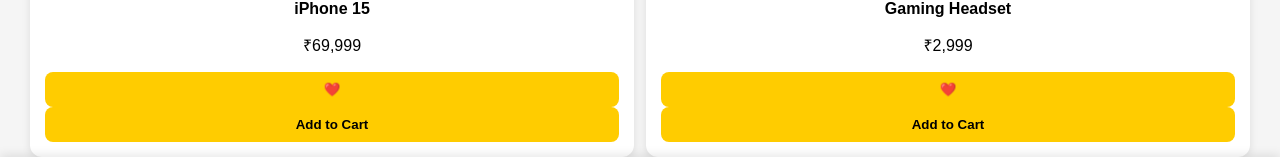
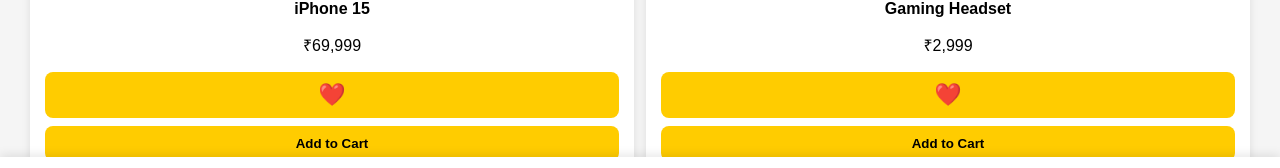
Before and after one commit to singhrajnish12399-dev/NexCart, a React (Vite) app: page / in a window 1280 px wide. Shown: the part 601-769 px from the top of the page. Built offline with nearby package versions, Linux system fonts and the light colour scheme.

Commit message:
Update index.css

```diff
--- a/src/index.css
+++ b/src/index.css
@@ -125,3 +125,10 @@
   font-size: 14px;
   font-weight: bold;
 }
+.wish-btn {
+  border: none;
+  background: none;
+  font-size: 22px;
+  cursor: pointer;
+  margin-bottom: 8px;
+}
```
